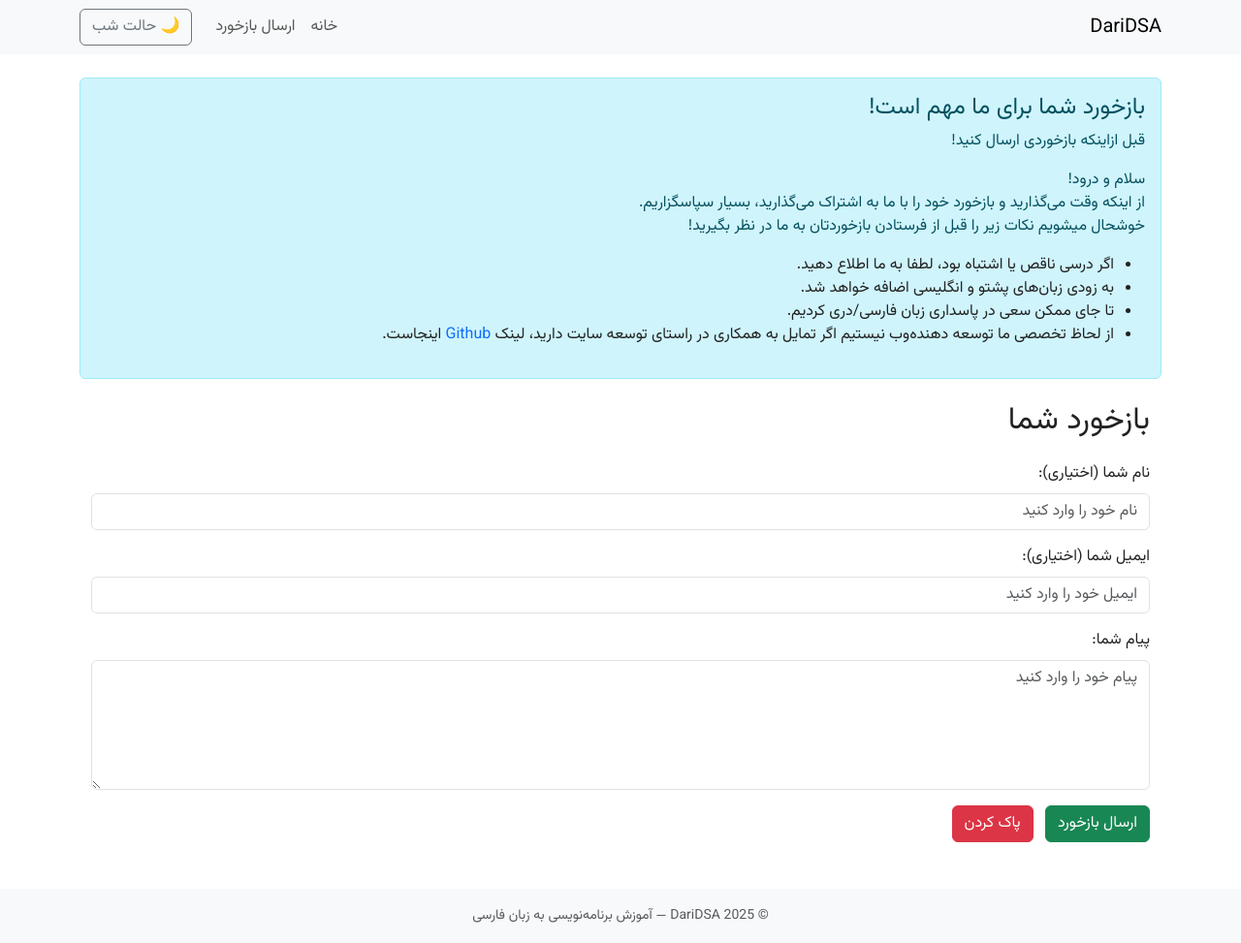
After one commit to RafiZahedi/DariDSA, a Django app: page /feedback/ in a window 1280 px wide. The commit adds this page. Shown: the whole page at 97% size. Run offline with Django 5.2, Linux system fonts and the light colour scheme; some web fonts are replaced.

Commit message:
feedback page added

```diff
--- a/lessons/urls.py
+++ b/lessons/urls.py
@@ -3,6 +3,7 @@ from . import views
 
 urlpatterns = [
     path('', views.lesson_list, name='lesson_list'),
+    path('feedback/', views.feedback, name='feedback'),
     path('<slug:slug>/', views.lesson_detail, name='lesson_detail'),
 
 ]
--- a/lessons/views.py
+++ b/lessons/views.py
@@ -31,6 +31,11 @@ def lesson_list(request):
     })
 
 
+
+def feedback(request):
+
+    return render(request, 'feedback.html')
+
 def lesson_detail(request, slug):
     lesson = get_object_or_404(Lesson, slug=slug)
     return render(request, 'lessons/lesson_detail.html', {'lesson': lesson})
--- a/templates/base.html
+++ b/templates/base.html
@@ -1,6 +1,7 @@
 {% load static %}
 <!DOCTYPE html>
 <html lang="fa" dir="rtl">
+
   <head>
     <meta charset="UTF-8" />
     <meta name="viewport" content="width=device-width, initial-scale=1.0" />
@@ -20,6 +21,8 @@
     {% block extra_css %}{% endblock %}
   </head>
   <body class="light-mode">
+
+    {% comment%} navbar {% endcomment %}
     <nav class="navbar navbar-expand-lg navbar-light bg-light">
       <div class="container">
         <a href="/" class="navbar-brand">DariDSA</a>
@@ -39,7 +42,11 @@
             <li class="nav-item">
               <a class="nav-link" href="/">خانه</a>
             </li>
+            <li class="nav-item">
+              <a class="nav-link" href="/feedback/"> ارسال بازخورد</a>
+            </li>
           </ul>
+
           <button id="theme-toggle" class="btn btn-outline-secondary ms-3">
             🌙 حالت شب
           </button>
@@ -48,7 +55,7 @@
     </nav>
 
     <main class="container mt-4">{% block content %}{% endblock %}</main>
-
+    {% comment%} footer {% endcomment %}
     <footer class="text-center py-3 mt-5 text-muted">
       <small>© 2025 DariDSA — آموزش برنامه‌نویسی به زبان فارسی</small>
     </footer>
--- /dev/null
+++ b/templates/feedback.html
@@ -0,0 +1,65 @@
+{% extends "base.html" %} {% load static %} {% block title %}بازخورد{%endblock%}
+{% block content %}
+
+<div class="alert alert-info" role="alert">
+  <h4 class="alert-heading">بازخورد شما برای ما مهم است!</h4>
+  {% comment %} comment before sending a feedback {% endcomment %}
+  <p>قبل ازاینکه بازخوردی ارسال کنید!</p>
+  <p>
+    سلام و درود! <br />
+    از اینکه وقت می‌گذارید و بازخورد خود را با ما به اشتراک می‌گذارید، بسیار
+    سپاسگزاریم.<br />
+    خوشحال میشویم نکات زیر را قبل از فرستادن بازخوردتان به ما در نظر بگیرید!
+  </p>
+  <ul>
+    <li>اگر درسی ناقص یا اشتباه بود، لطفا به ما اطلاع دهید.</li>
+    <li>به زودی زبان‌های پشتو و انگلیسی اضافه خواهد شد.</li>
+    <li> تا جای ممکن سعی در پاسداری زبان فارسی/دری کردیم.</li>
+    <li> از لحاظ تخصصی ما توسعه دهنده‌وب نیستیم اگر تمایل به همکاری در راستای توسعه سایت دارید، لینک <a href='https://github.com/RafiZahedi/DariDSA'> Github </a> اینجاست.</li>
+  </div>
+<div class="container mt-4">
+
+    <h2 class="mb-4">بازخورد شما</h1>
+
+  <form method="post" action="">
+    {% csrf_token %} {% comment %} name {% endcomment %}
+    <div class="mb-3">
+      <label for="name" class="form-label">نام شما (اختیاری):</label>
+      <input
+        type="text"
+        class="form-control"
+        id="name"
+        name="name"
+        placeholder="نام خود را وارد کنید"
+      />
+    </div>
+    {% comment %} email {% endcomment %}
+    <div class="mb-3">
+      <label for="email" class="form-label">ایمیل شما (اختیاری):</label>
+      <input
+        style="text-align: right; direction: rtl"
+        type="email"
+        class="form-control"
+        id="email"
+        name="email"
+        placeholder="ایمیل خود را وارد کنید"
+      />
+    </div>
+    {% comment %} message {% endcomment %}
+    <div class="mb-3">
+      <label for="message" class="form-label">پیام شما:</label>
+      <textarea
+        class="form-control"
+        id="message"
+        name="message"
+        rows="5"
+        placeholder="پیام خود را وارد کنید"
+        required
+      ></textarea>
+    </div>
+    <button type="submit" class="btn btn-success">ارسال بازخورد</button>
+    {% comment%} erase all {% endcomment %}
+    <button type="reset" class="btn btn-danger ms-2">پاک کردن</button>
+  </form>
+</div>
+{% endblock content %}
--- a/templates/lessons/lesson_list.html
+++ b/templates/lessons/lesson_list.html
@@ -13,7 +13,7 @@
 
 {% comment %} Road map part {% endcomment %}
 {% block content %}
-<h2 class="vazirmatn-font mb-4 text-success">مسیر یادگیری پیشنهادی</h2>
+<h2 class="vazirmatn-font mb-4 text-success text-center">مسیر یادگیری پیشنهادی</h2>
 <div class="mb-4">
   <ul class="list-group">
     {% for cat in roadmap_categories %}
@@ -27,7 +27,7 @@
 
 {% comment %} after clikcing a category {% endcomment %}
 {% if lessons_in_category %}
-  <h3 class="vazirmatn-font mb-3 text-secondary">درس‌های دسته {{ selected_category_name }}</h3>
+  <h3 class="vazirmatn-font mb-3 text-secondary text-center">درس‌های دسته {{ selected_category_name }}</h3>
   <div class="row">
     {% for lesson in lessons_in_category %}
       <div class="col-md-6 mb-4">
@@ -47,7 +47,7 @@
 {% endif %}
 
 {% comment %} Latest lessons part {% endcomment %}
-<h2 class="mb-4 text-primary">آخرین درس‌های اضافه شده</h2>
+<h2 class="mb-4 text-primary text-center">آخرین درس‌های اضافه شده</h2>
 <div class="row">
   {% for lesson in latest_lessons %}
     <div class="col-md-6 mb-4">
```
